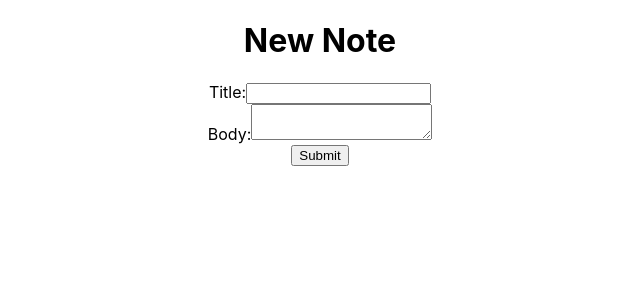
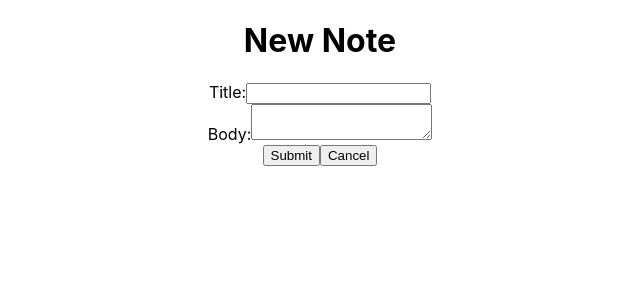
Before and after one commit to tevfik94/react-notes-app, a React (Create React App) app: page /notes/add in a window 1280 px wide. Shown: the top 300 px of the page, without its empty margins (320-960 px from the left). Built offline with nearby package versions, Linux system fonts and the light colour scheme; the HTML template or start-up script is replaced by a standard one.

Commit message:
Update NewNotePage.jsx

```diff
--- a/src/pages/NewNotePage.jsx
+++ b/src/pages/NewNotePage.jsx
@@ -37,6 +37,9 @@ function NewNotePage() {
         // handle error if needed
       });
   }
+  const handleCancel = () => {
+    navigate("/notes");
+  };
 
   return (
     <div>
@@ -58,6 +61,7 @@ function NewNotePage() {
         </label>
         <br />
         <button type="submit">Submit</button>
+        <button onClick={handleCancel}>Cancel</button>
       </form>
     </div>
   );
```
